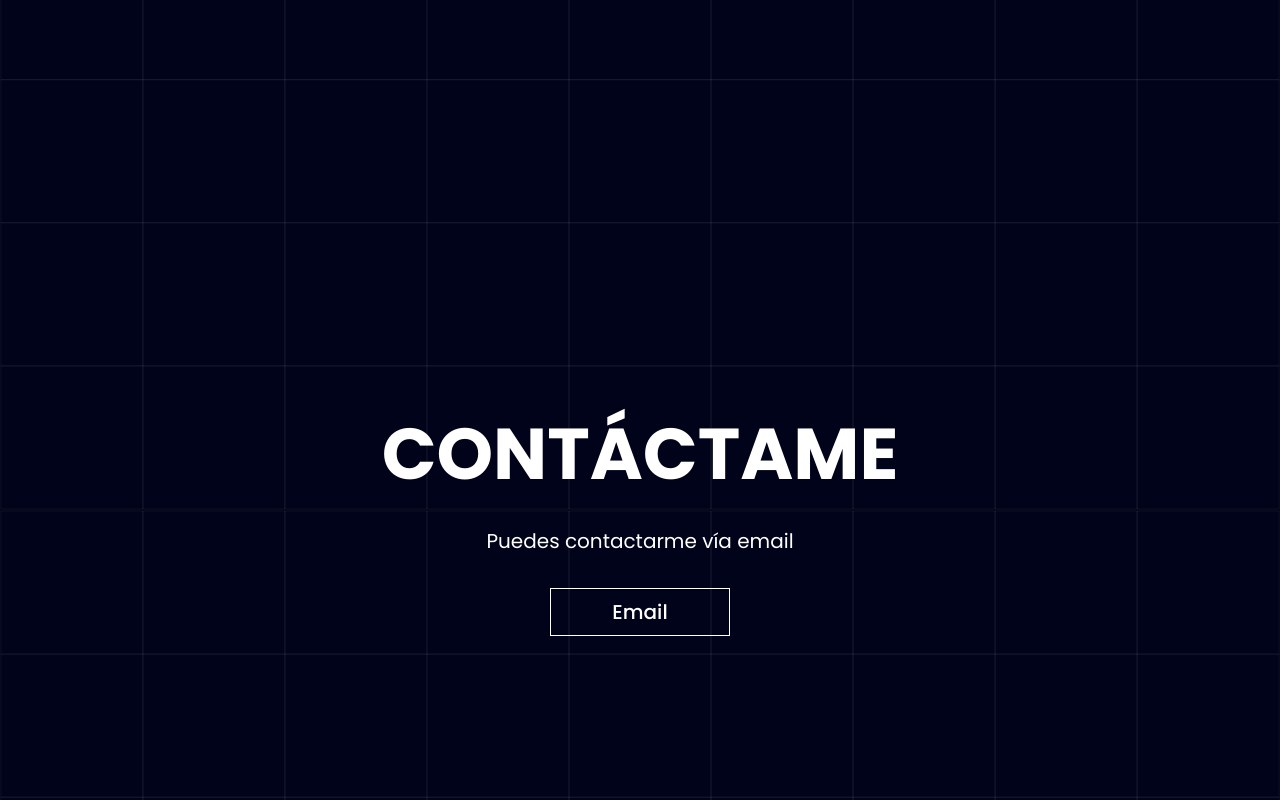
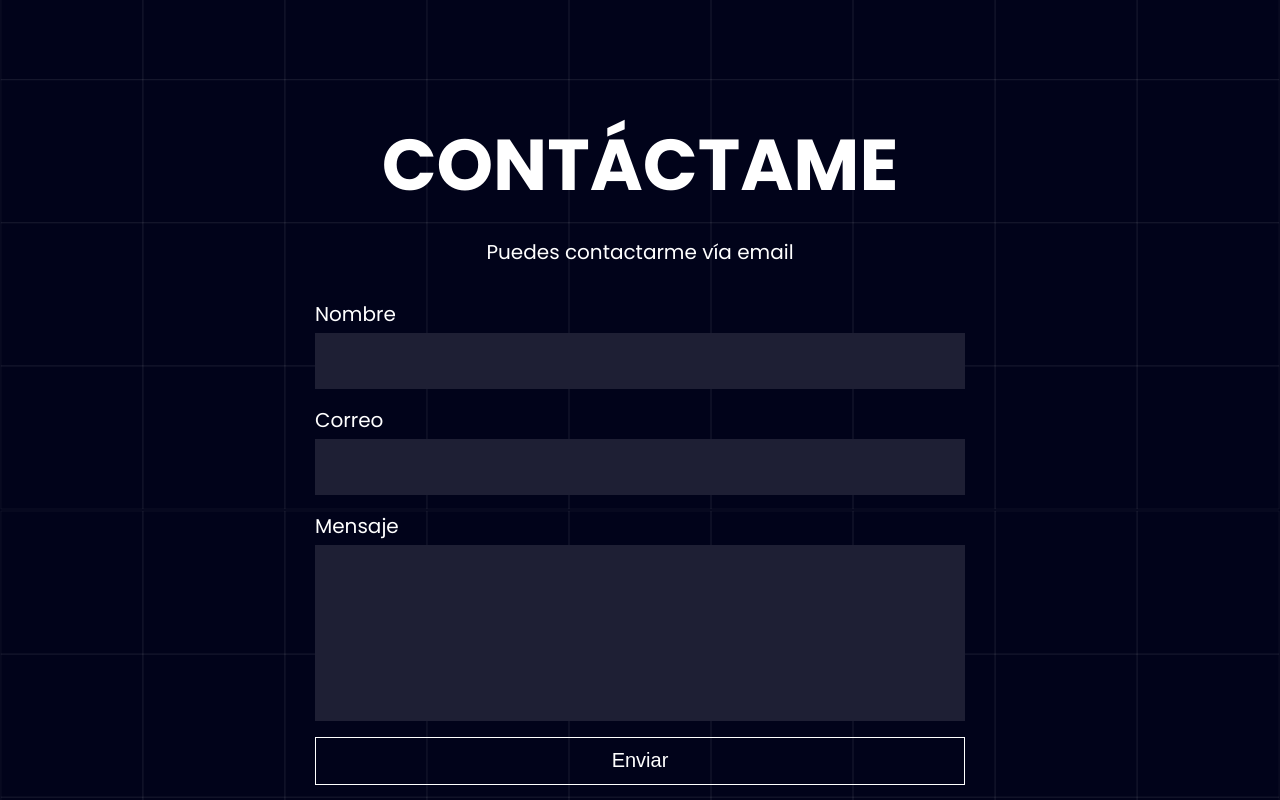
Before and after one commit to JoseLuria/jose-portfolio, a React (Vite) app: page / in a window 1280 px wide. Shown: the part 3360-4160 px from the top of the page. Built offline with nearby package versions, Linux system fonts and the light colour scheme.

Commit message:
feat: added send mail

```diff
--- a/src/containers/App/App.tsx
+++ b/src/containers/App/App.tsx
@@ -1,3 +1,4 @@
+import { Toaster } from "sonner";
 import Layout from "../../layout/Layout";
 import styles from "./App.module.scss";
 import Header from "../Header/Header";
@@ -7,6 +8,7 @@ import ContactSection from "../ContactSection/ContactSection";
 
 function App() {
   return (
+    <>
       <Layout>
         <Header />
         <main className={styles.mainContainer}>
@@ -15,6 +17,8 @@ function App() {
           <ContactSection />
         </main>
       </Layout>
+      <Toaster position="top-right" richColors closeButton />
+    </>
   );
 }
 
--- a/src/containers/ContactSection/ContactSection.module.scss
+++ b/src/containers/ContactSection/ContactSection.module.scss
@@ -1,7 +1,7 @@
 @use "../../sass";
 
 .contactSectionContainer {
-  height: 100vh;
+  min-height: 100vh;
   display: flex;
   flex-direction: column;
   align-items: center;
@@ -9,3 +9,93 @@
   gap: 2rem;
   text-align: center;
 }
+
+.contactForm {
+  margin-bottom: 12rem;
+  width: 100%;
+  color: white;
+  max-width: 650px;
+  display: flex;
+  flex-direction: column;
+  gap: 1rem;
+
+  fieldset {
+    display: flex;
+    flex-direction: column;
+    align-items: start;
+    gap: 0.25rem;
+    border: none;
+
+    label {
+      width: 100%;
+      display: flex;
+      gap: 1rem;
+
+      span {
+        display: none;
+        margin-left: auto;
+        color: tomato;
+
+        @include sass.breakpoint(sass.$size-md) {
+          display: block;
+        }
+      }
+    }
+
+    input, textarea {
+      width: 100%;
+      resize: none;
+      padding: 0.75rem;
+      font-size: inherit;
+      color: white;
+      border: solid 1px transparent;
+      background-color: sass.$dark-gray;
+      transition-duration: 200ms;
+      font-family: inherit;
+
+      &:hover, &:focus-visible {
+        border-color: white
+      }
+    }
+  }
+
+  @include sass.breakpoint(sass.$size-md) {
+    font-size: 1.25rem;
+  }
+}
+
+.button {
+  background: none;
+  min-width: 140px;
+  height: 3rem;
+  border: 1.5px solid sass.$white;
+  color: sass.$white;
+  padding: 0 1.5em;
+  cursor: pointer;
+  font-weight: 500;
+  transition: sass.$duration;
+  font-size: 1rem;
+  text-decoration: none;
+  display: flex;
+  align-items: center;
+  justify-content: center;
+
+  &:focus-visible {
+    background-color: sass.$white;
+    color: sass.$black;
+  }
+
+  @include sass.hover {
+    background-color: sass.$white;
+    color: sass.$black;
+  }
+
+  @include sass.breakpoint(sass.$size-md) {
+    min-width: 180px;
+    font-size: 1.25rem;
+  }
+}
+
+.error {
+  border-color: tomato!important;
+}
--- a/src/containers/ContactSection/ContactSection.tsx
+++ b/src/containers/ContactSection/ContactSection.tsx
@@ -1,16 +1,83 @@
+import { useForm } from "react-hook-form";
+import { zodResolver } from "@hookform/resolvers/zod";
 import styles from "./ContactSection.module.scss";
 import Title from "../../components/Title/Title";
 import Paragraph from "../../components/Paragraph/Paragraph";
-import LinkButton from "../../components/LinkButton/LinkButton";
+import { type ContactForm, contactFormSchema } from "../../validation/contact";
+import { toast } from "sonner";
+import emailjs from "@emailjs/browser";
 
 const ContactSection = () => {
+  const {
+    register,
+    handleSubmit,
+    formState: { errors, isSubmitting },
+    reset,
+  } = useForm<ContactForm>({
+    resolver: zodResolver(contactFormSchema),
+  });
+
+  const sendEmail = async (data: ContactForm) => {
+    toast.success("Mensaje enviado");
+    await emailjs.send("service_qhx3mf2", "template_991okhn", data, {
+      publicKey: "PZ0Fhcdo4PFS9pRUk",
+    });
+    reset();
+  };
+
   return (
     <section id="contact" className={styles.contactSectionContainer}>
       <Title size="h2">Contáctame</Title>
       <Paragraph>Puedes contactarme vía email</Paragraph>
-      <LinkButton href="mailto:jos02-log18@hotmail.com?subject=Contacto">
-        Email
-      </LinkButton>
+
+      <form
+        onSubmit={handleSubmit(sendEmail)}
+        className={styles.contactForm}
+        action=""
+      >
+        <fieldset>
+          <label htmlFor="name">
+            Nombre
+            {errors.name && <span>{errors.name.message}</span>}
+          </label>
+          <input
+            className={errors.name ? styles.error : ""}
+            id="name"
+            type="text"
+            {...register("name")}
+          />
+        </fieldset>
+
+        <fieldset>
+          <label htmlFor="email">
+            Correo
+            {errors.email && <span>{errors.email.message}</span>}
+          </label>
+          <input
+            className={errors.email ? styles.error : ""}
+            id="email"
+            type="text"
+            {...register("email")}
+          />
+        </fieldset>
+
+        <fieldset>
+          <label htmlFor="message">
+            Mensaje
+            {errors.message && <span>{errors.message.message}</span>}
+          </label>
+          <textarea
+            className={errors.message ? styles.error : ""}
+            id="message"
+            rows={5}
+            {...register("message")}
+          />
+        </fieldset>
+
+        <button disabled={isSubmitting} className={styles.button}>
+          Enviar
+        </button>
+      </form>
     </section>
   );
 };
--- /dev/null
+++ b/src/validation/contact.ts
@@ -0,0 +1,9 @@
+import { z } from 'zod'
+
+export const contactFormSchema = z.object({
+  name: z.string().min(1, { message: 'El nombre no puede estar vacío' }),
+  email: z.string().email({ message: 'El email no es válido' }),
+  message: z.string().min(1, { message: 'El mensaje no puede estar vacío' })
+})
+
+export type ContactForm = z.infer<typeof contactFormSchema>
```
Also changed, not shown: package.json (+20 -15 lines), 1 other file (tests, documents, lock files or other folders). Lines whose indentation alone changed are shown as unchanged.
